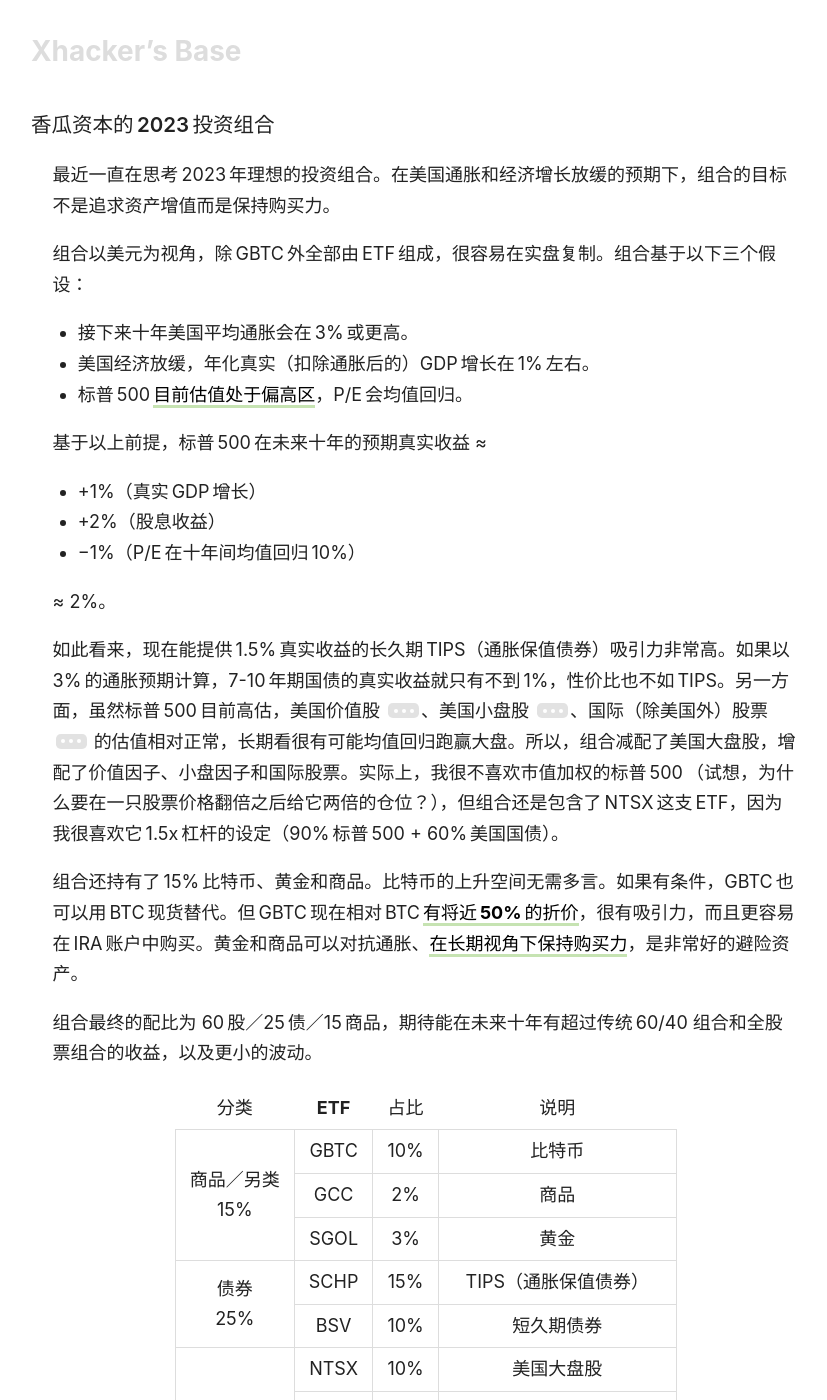
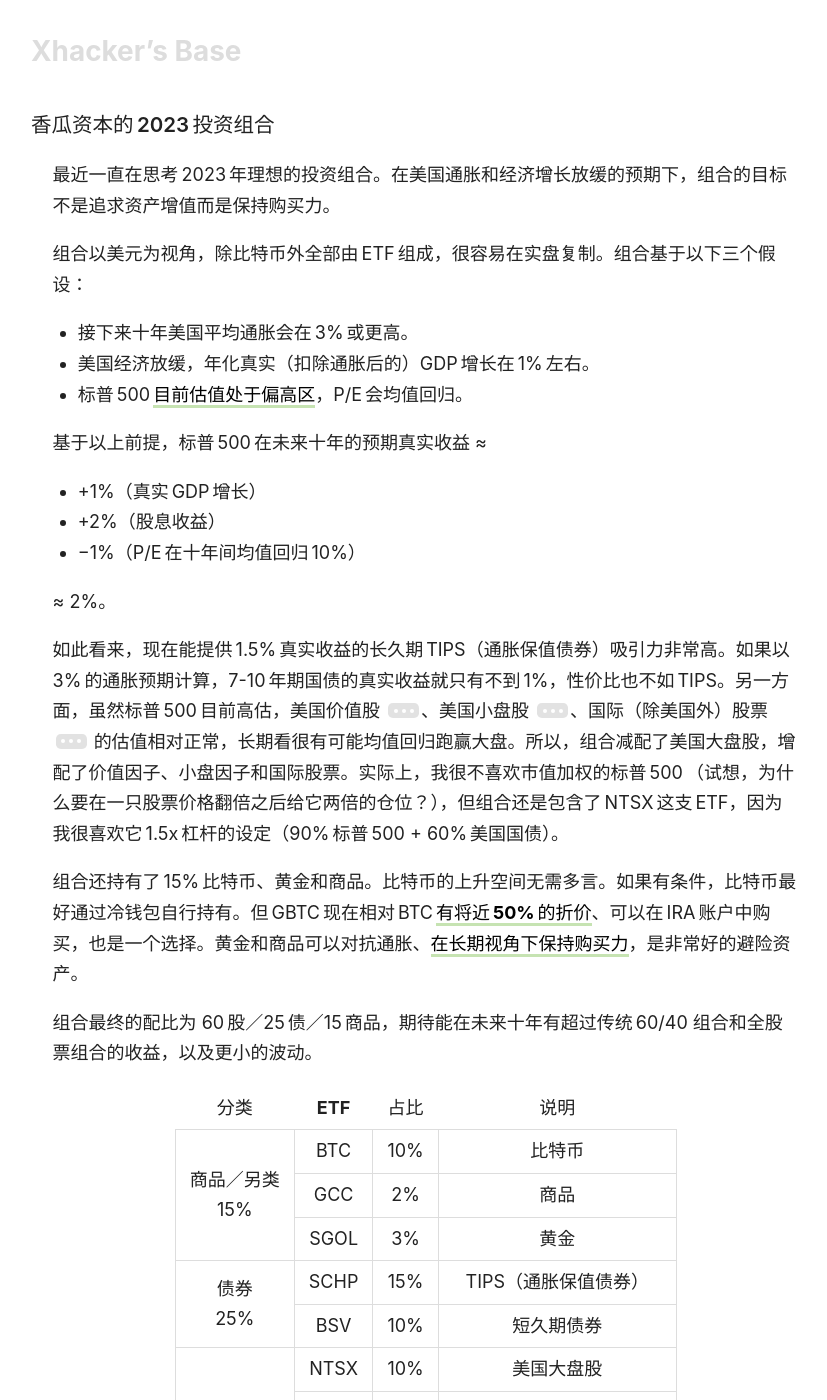
Before and after one commit to xhacker/xhacker.github.io, a Jekyll site: the page built from _posts/2022-12-14-melon-capital-2023-portfolio.md, in a window 1280 px wide and 1400 px high. Shown: the whole window, without its empty margins (225-1052 px from the left). Built offline with Jekyll 4.4.1, drawn with Linux system fonts in a browser that asks for light colours; nearby versions of some CDN libraries; comment, search, counter and statistics services are not loaded.

Commit message:
GBTC → BTC

```diff
--- a/_posts/2022-12-14-melon-capital-2023-portfolio.md
+++ b/_posts/2022-12-14-melon-capital-2023-portfolio.md
@@ -5,7 +5,7 @@
 
 最近一直在思考 2023 年理想的投资组合。在美国通胀和经济增长放缓的预期下，组合的目标不是追求资产增值而是保持购买力。
 
-组合以美元为视角，除 GBTC 外全部由 ETF 组成，很容易在实盘复制。组合基于以下三个假设：
+组合以美元为视角，除比特币外全部由 ETF 组成，很容易在实盘复制。组合基于以下三个假设：
 * 接下来十年美国平均通胀会在 3% 或更高。
 * 美国经济放缓，年化真实（扣除通胀后的）GDP 增长在 1% 左右。
 * 标普 500 [目前估值处于偏高区](https://currentmarketvaluation.com)，P/E 会均值回归。
@@ -19,7 +19,7 @@
 
 如此看来，现在能提供 1.5% 真实收益的长久期 TIPS（通胀保值债券）吸引力非常高。如果以 3% 的通胀预期计算，7-10 年期国债的真实收益就只有不到 1%，性价比也不如 TIPS。另一方面，虽然标普 500 目前高估，美国价值股 [^1]、美国小盘股 [^2]、国际（除美国外）股票 [^3] 的估值相对正常，长期看很有可能均值回归跑赢大盘。所以，组合减配了美国大盘股，增配了价值因子、小盘因子和国际股票。实际上，我很不喜欢市值加权的标普 500 （试想，为什么要在一只股票价格翻倍之后给它两倍的仓位？），但组合还是包含了 NTSX 这支 ETF，因为我很喜欢它 1.5x 杠杆的设定（90% 标普 500 + 60% 美国国债）。
 
-组合还持有了 15% 比特币、黄金和商品。比特币的上升空间无需多言。如果有条件，GBTC 也可以用 BTC 现货替代。但 GBTC 现在相对 BTC [有将近 50% 的折价](https://ycharts.com/companies/GBTC/discount_or_premium_to_nav)，很有吸引力，而且更容易在 IRA 账户中购买。黄金和商品可以对抗通胀、[在长期视角下保持购买力](https://papers.ssrn.com/sol3/papers.cfm?abstract_id=2639284)，是非常好的避险资产。
+组合还持有了 15% 比特币、黄金和商品。比特币的上升空间无需多言。如果有条件，比特币最好通过冷钱包自行持有。但 GBTC 现在相对 BTC [有将近 50% 的折价](https://ycharts.com/companies/GBTC/discount_or_premium_to_nav)、可以在 IRA 账户中购买，也是一个选择。黄金和商品可以对抗通胀、[在长期视角下保持购买力](https://papers.ssrn.com/sol3/papers.cfm?abstract_id=2639284)，是非常好的避险资产。
 
 组合最终的配比为 60 股／25 债／15 商品，期待能在未来十年有超过传统 60/40 组合和全股票组合的收益，以及更小的波动。
 
@@ -35,7 +35,7 @@
   <tbody>
     <tr>
       <td rowspan="3" style="vertical-align: middle;">商品／另类<br>15%</td>
-      <td>GBTC</td>
+      <td>BTC</td>
       <td>10%</td>
       <td>比特币</td>
     </tr>
```
